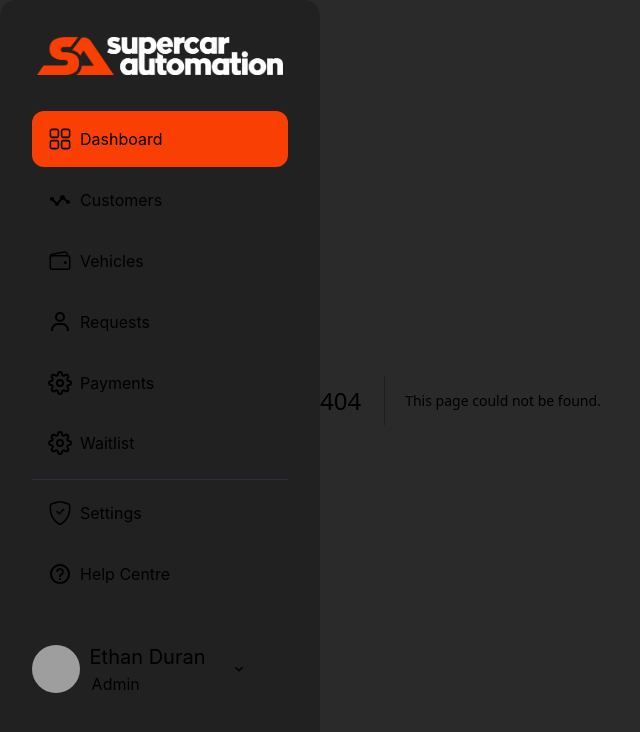
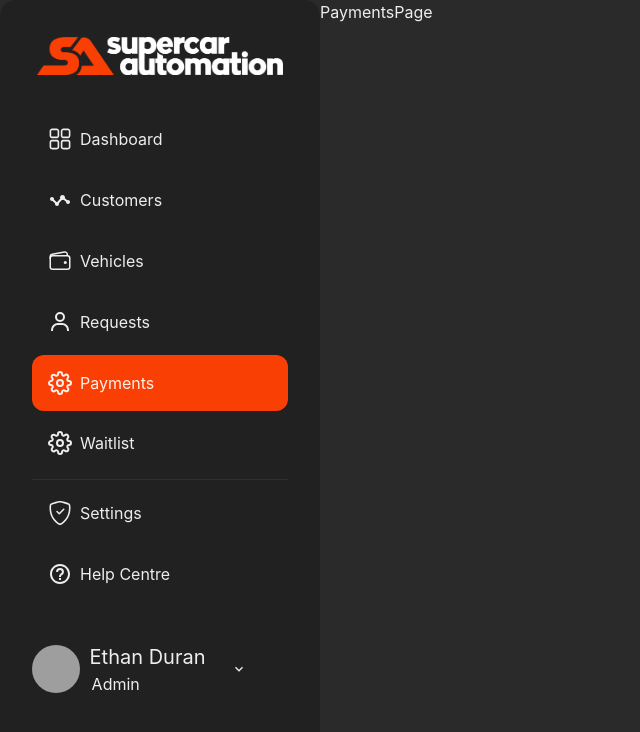
Before and after one commit to hmza312/SupercarAdmin, a Next.js app: page /payments in a window 1280 px wide. Before the commit this address had no page. Shown: the top 732 px of the page, without its empty margins (0-640 px from the left). Built offline with nearby package versions, Linux system fonts and the light colour scheme; grey boxes are pictures that could not be loaded.

Commit message:
page routing + fixed - sidebar content overflow

```diff
--- a/src/components/SideBar.tsx
+++ b/src/components/SideBar.tsx
@@ -16,17 +16,41 @@ import { FiSettings } from "react-icons/fi";
 import { BsShieldCheck } from "react-icons/bs";
 import Link from "next/link";
 
+import { useRouter } from "next/router";
+import { ROUTING } from "@/util/constant";
+import React from "react";
+
+interface SideBarLink {
+  text: string;
+  linkTo: (typeof ROUTING)[keyof typeof ROUTING];
+  icon: React.ReactNode;
+}
+
+const sideBarLinks: Array<SideBarLink> = [
+  { text: "Dashboard", linkTo: ROUTING.home, icon: <RxDashboard /> },
+  { text: "Customers", linkTo: ROUTING.customers, icon: <BiStats /> },
+  { text: "Vehicles", linkTo: ROUTING.vehicles, icon: <IoWalletOutline /> },
+  { text: "Requests", linkTo: ROUTING.requests, icon: <BiUser /> },
+  { text: "Payments", linkTo: ROUTING.payments, icon: <FiSettings /> },
+  { text: "Waitlist", linkTo: ROUTING.waitList, icon: <FiSettings /> },
+  { text: "Settings", linkTo: ROUTING.settings, icon: <BsShieldCheck /> },
+  { text: "Help Centre", linkTo: ROUTING.helpCentre, icon: <BiHelpCircle /> },
+];
+
 export default function SideBar() {
+  const router = useRouter();
+
   return (
     <>
       <Flex
         display={"flex"}
-        height={"100%"}
+        minHeight={"100%"}
         bg={"white"}
         width={"20rem"}
         minW={"20rem"}
         background={"var(--dark-color)"}
         rounded={"2xl"}
+        overflow={"auto"}
         flexDir={"column"}
       >
         <Link href={"/"}>
@@ -44,49 +68,24 @@ export default function SideBar() {
 
         {/* icons */}
         <Flex flexDir={"column"} p={"2rem"} gap={"0.3rem"} pt={"0"}>
-          <SideBarLinks
-            isActive={true}
-            heading={"Dashboard"}
-            linkIcon={<RxDashboard />}
-          />
-          <SideBarLinks
-            isActive={false}
-            heading={"Customers"}
-            linkIcon={<BiStats />}
-          />
-          <SideBarLinks
-            isActive={false}
-            heading={"Vehicles"}
-            linkIcon={<IoWalletOutline />}
-          />
-          <SideBarLinks
-            isActive={false}
-            heading={"Requests"}
-            linkIcon={<BiUser />}
-          />
-          <SideBarLinks
-            isActive={false}
-            heading={"Payments"}
-            linkIcon={<FiSettings />}
-          />
-          <SideBarLinks
-            isActive={false}
-            heading={"Waitlist"}
-            linkIcon={<FiSettings />}
-          />
-
-          <Divider marginTop={"0.2rem"} background={"var(--blue-color)"} />
-
-          <SideBarLinks
-            isActive={false}
-            heading={"Settings"}
-            linkIcon={<BsShieldCheck />}
-          />
-          <SideBarLinks
-            isActive={false}
-            heading={"Help Centre"}
-            linkIcon={<BiHelpCircle />}
-          />
+          {sideBarLinks.map((link, idx) => {
+            return (
+              <React.Fragment key={idx}>
+                <SideBarLinks
+                  linkTo={link.linkTo}
+                  isActive={router.asPath == link.linkTo}
+                  heading={link.text}
+                  linkIcon={link.icon}
+                />
+                {idx == 5 && (
+                  <Divider
+                    marginTop={"0.2rem"}
+                    background={"var(--blue-color)"}
+                  />
+                )}
+              </React.Fragment>
+            );
+          })}
         </Flex>
 
         <Flex p={"0.5rem"} px={"2rem"} alignItems={"center"} cursor={"pointer"}>
@@ -109,14 +108,16 @@ const SideBarLinks = ({
   isActive,
   heading,
   linkIcon,
+  linkTo,
 }: {
   isActive: boolean;
   heading: string;
   linkIcon: React.ReactNode;
+  linkTo: string;
 }) => {
   return (
     <>
-      <Link href={"/"}>
+      <Link href={linkTo}>
         <Flex
           bg={`${isActive ? "var(--orange-color)" : ""}`}
           p={"1rem"}
--- /dev/null
+++ b/src/pages/customers/index.tsx
@@ -0,0 +1,3 @@
+export default function CustomersPage() {
+  return <>Customers</>;
+}
--- /dev/null
+++ b/src/pages/helpcentre/index.tsx
@@ -0,0 +1,5 @@
+import React from "react";
+
+export default function WaitListPage() {
+  return <div>WaitList Page</div>;
+}
--- /dev/null
+++ b/src/pages/payments/index.tsx
@@ -0,0 +1,5 @@
+import React from "react";
+
+export default function PaymentsPage() {
+  return <div>PaymentsPage</div>;
+}
--- /dev/null
+++ b/src/pages/requests/index.tsx
@@ -0,0 +1,5 @@
+import React from "react";
+
+export default function RequestsPage() {
+  return <>Request</>;
+}
--- /dev/null
+++ b/src/pages/settings/index.tsx
@@ -0,0 +1,5 @@
+import React from "react";
+
+export default function SettingsPage() {
+  return <div>Settings Page</div>;
+}
--- /dev/null
+++ b/src/pages/vehicles/index.tsx
@@ -0,0 +1,3 @@
+export default function VehiclesPage() {
+  return <>Vehicles Page</>;
+}
--- /dev/null
+++ b/src/pages/waitlist/index.tsx
@@ -0,0 +1,5 @@
+import React from "react";
+
+export default function WaitListPage() {
+  return <div>WaitListPage</div>;
+}
--- a/src/styles/globals.css
+++ b/src/styles/globals.css
@@ -24,3 +24,26 @@ body {
   width: 100%;
   height: 100%;
 }
+
+/* For WebKit based browsers (Chrome, Safari) */
+::-webkit-scrollbar {
+  width: 2px;
+}
+
+::-webkit-scrollbar-track {
+  background-color: transparent; /* You can set a background color if desired */
+}
+
+::-webkit-scrollbar-thumb {
+  background-color: white;
+}
+
+/* For Firefox */
+/* Note that Firefox only supports color customization */
+/* You cannot change the width of the scrollbar in Firefox */
+/* You can only modify the scrollbar color */
+/* If you want a consistent look across browsers, you can skip the Firefox specific styles */
+* {
+  scrollbar-width: thin;
+  scrollbar-color: white transparent;
+}
--- /dev/null
+++ b/src/util/constant.ts
@@ -0,0 +1,10 @@
+export const ROUTING = {
+  home: "/",
+  customers: "/customers",
+  vehicles: "/vehicles",
+  requests: "/requests",
+  payments: "/payments",
+  waitList: "/waitlist",
+  settings: "/settings",
+  helpCentre: "/helpcentre",
+};
```
Also changed, not shown: src/components/Customers.tsx (added).
